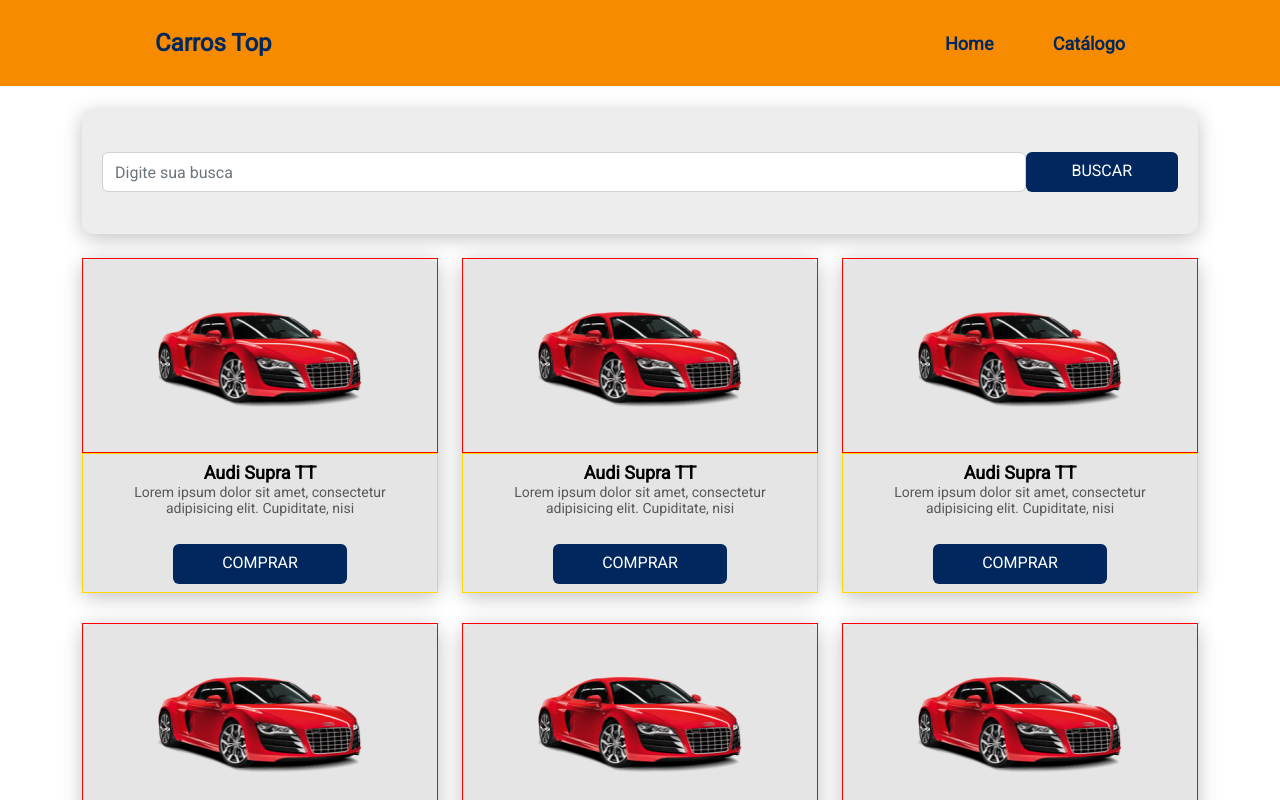
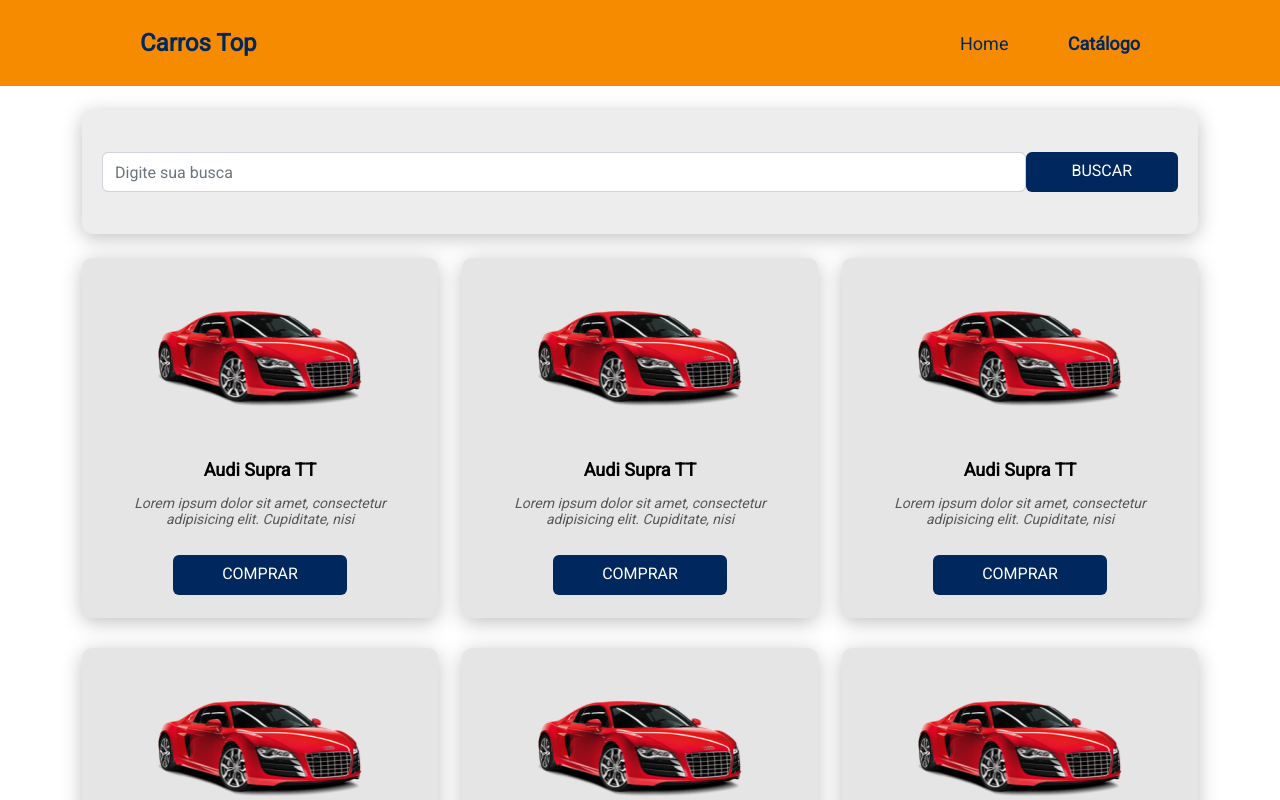
Before and after one commit to nevesade/carrosTop, a React (Create React App) app in the folder frontweb/: page /products in a window 1280 px wide. Shown: the top 800 px of the page. Built offline with nearby package versions, Linux system fonts and the light colour scheme; the HTML template or start-up script is replaced by a standard one.

Commit message:
Fixes active item on menu, height home, routes

```diff
--- a/frontweb/src/components/ButtonIcon/index.tsx
+++ b/frontweb/src/components/ButtonIcon/index.tsx
@@ -11,6 +11,7 @@
 
     <button className="btn  btn-catalog ">
         <p>{text}</p>
+
       </button>
 
 
--- a/frontweb/src/components/Navbar/index.tsx
+++ b/frontweb/src/components/Navbar/index.tsx
@@ -25,12 +25,12 @@
 
           <ul className="navbar-nav offset-md-2 main-menu ">
             <li>
-              <Link to="/" className="active">
+              <NavLink to="/"  activeClassName="active"   exact>
                 Home
-              </Link>
+              </NavLink>
             </li>
             <li>
-              <NavLink to="/products"  >Catálogo </NavLink>
+              <NavLink to="/products"   activeClassName="active" >Catálogo </NavLink>
             </li>
           </ul>
         </div>
--- a/frontweb/src/components/Navbar/styles.css
+++ b/frontweb/src/components/Navbar/styles.css
@@ -52,6 +52,17 @@
 }
 
 
+.main-menu a:hover {
+    color: #fff;
+}
+
+/*dar destaque no item menu*/
+.main-menu .active {
+    color: #fff;
+    font-weight: bold;
+}
+
+
 @media (min-width: 320px) {
     .main-nav {
         min-height: 70px;
@@ -91,7 +102,7 @@
     @media (min-width: 1200px) {
         .main-nav .container-fluid{
             min-height: 70px;
-            padding: 0 155px;
+            padding: 0 140px;
 
         }
         }
--- a/frontweb/src/components/ProductCard/styles.css
+++ b/frontweb/src/components/ProductCard/styles.css
@@ -6,7 +6,7 @@
 }
 
 .car-top-container {
-    border: 1px solid red;
+
     padding: 14px 0;
 }
 
@@ -22,14 +22,18 @@
 
 
 .car-bottom-container {
-    border: 1px solid rgb(255, 217, 0);
+
     padding: 8px 21px;
+    text-align: center;
+
 
 }
 
 .car-bottom-container button {
     background-color: #00285F;
     color: white;
+    margin-bottom: 15px;
+
 
 }
 
@@ -48,9 +52,17 @@
 
 .car-bottom-container h6 {
 
+    margin-top: 14px;
     font-weight: 400;
     font-size: 14px;
     line-height: 16px;
     color: #585858;
 
+    font-style: italic;
+
+
+
+
+
+
 }
--- a/frontweb/src/pages/Home/index.tsx
+++ b/frontweb/src/pages/Home/index.tsx
@@ -1,5 +1,6 @@
 import { ReactComponent as MainCar } from 'assets/images/car-header.svg';
 import ButtonIcon from 'components/ButtonIcon';
+import { NavLink } from 'react-router-dom';
 import './styles.css';
 
 const Home = () => {
@@ -23,8 +24,12 @@
         </div>
 
       <div className='btn-container'>
+
+        <NavLink to={'/products'}>
         <ButtonIcon text='Ver catálogo'/>
+        </NavLink>
 
+        <h6>Comece agora a navegar</h6>
         </div>
 
       </div>
--- a/frontweb/src/pages/Home/styles.css
+++ b/frontweb/src/pages/Home/styles.css
@@ -1,8 +1,10 @@
+
+
 .home-container {
     padding: 10px;
     font-size: 22px;
     text-align: center;
-    border: 1px solid red;
+    /* border: 1px solid red; */
 
     color: #fff;
 
@@ -12,14 +14,14 @@
 .home-card {
     display: flex;
     flex-direction: column-reverse;
-    border: 1px solid rgb(58, 223, 140);
+    /* border: 1px solid rgb(58, 223, 140); */
     background: #00285F;
 
 }
 
 
 .home-content-container {
-    border: 1px solid orange;
+    /* border: 1px solid orange; */
     margin-top: 35px;
     display: flex;
     flex-direction: column;
@@ -42,7 +44,7 @@
 
 .home-image-container {
     padding: 60px 28px;
-    border: 1px solid white;
+    /* border: 1px solid white; */
 
 }
 
@@ -172,6 +174,7 @@
         text-align: center; */
         display: flex;
         justify-content: center;
+       height: 620px;
 
     }
 
@@ -186,9 +189,18 @@
 
     }
 
+    /* .home-card {
+
+        flex-direction: row;
+        justify-content: space-around;
+        padding: calc(((85vh - 480px) / 2) - 20px) 0;
+
+    } */
+
+
 
     .home-content-container {
-        border: 1px solid orange;
+        /* border: 1px solid orange; */
         margin-top: 120px;
         margin-left: 85px;
 
```
Also changed, not shown: frontweb/src/App.css (line endings or trailing spaces).
